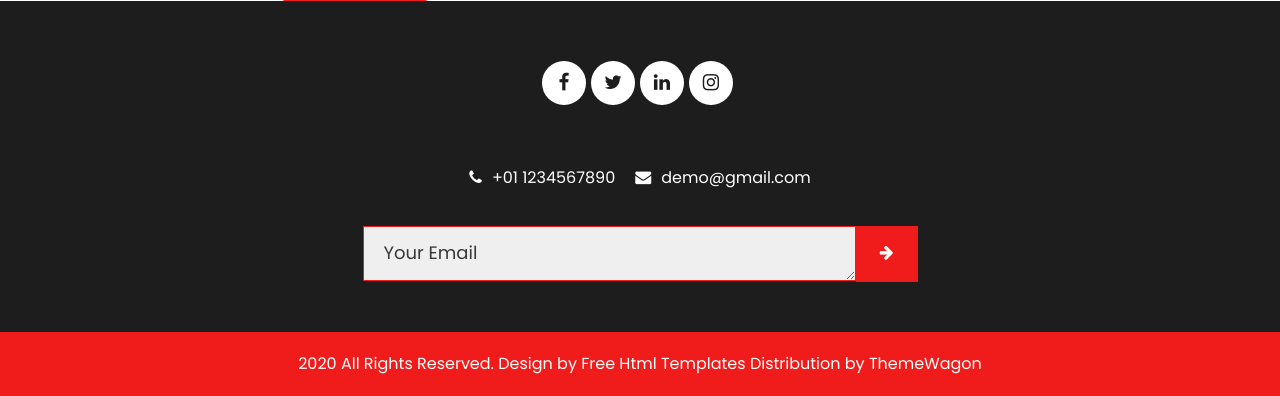
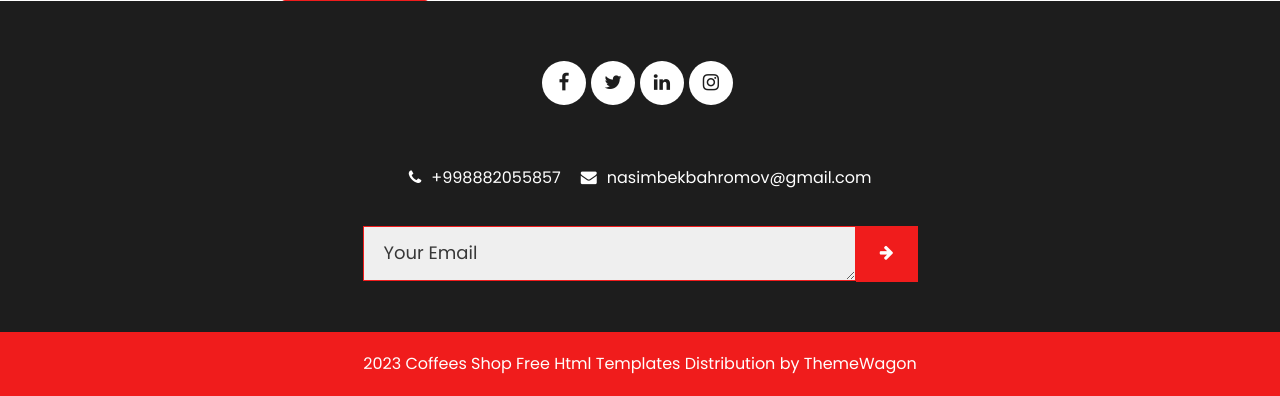
Before and after one commit to Nasimbek-Bahromov/Coffeeshop, a Django app: page /blog in a window 1280 px wide. Shown: the part 1567-1963 px from the top of the page. Run offline with Django 5.2, Linux system fonts and the light colour scheme; data comes from the database, SQL or seed files in the repository; some libraries are stand-ins or nearby versions.

Commit message:
coffeeshop

```diff
--- a/Config/settings.py
+++ b/Config/settings.py
@@ -32,13 +32,14 @@ ALLOWED_HOSTS = []
 # Application definition
 
 INSTALLED_APPS = [
+    'jazzmin',
     'django.contrib.admin',
     'django.contrib.auth',
     'django.contrib.contenttypes',
     'django.contrib.sessions',
     'django.contrib.messages',
     'django.contrib.staticfiles',
-    'main'
+    'main',
 ]
 
 MIDDLEWARE = [
@@ -117,6 +118,8 @@ USE_TZ = True
 # Static files (CSS, JavaScript, Images)
 # https://docs.djangoproject.com/en/5.0/howto/static-files/
 
+
+
 STATIC_URL = 'static/'
 STATICFILES_DIRS = [BASE_DIR / 'static']
 STATIC_ROOT = os.path.join(BASE_DIR, 'staticfiles')
--- a/main/views.py
+++ b/main/views.py
@@ -59,10 +59,6 @@ def coffees(request):
     if len(ourcoffee) % 4 != 0:
         coffees.append(row)
 
-    # coffee = [
-    #     [1, 2, 3, 4],
-    #     [5, 6, 7, 8]
-    # ]
 
     context = {
         'baners':baners,
--- a/templates/base.html
+++ b/templates/base.html
@@ -49,7 +49,7 @@
          <div class="container">
             <div class="row">
                <div class="col-sm-12">
-                  <p class="copyright_text">2020 All Rights Reserved. Design by <a href="https://html.design">Free Html Templates</a>
+                  <p class="copyright_text">2023 Coffees Shop <a href="https://html.design">Free Html Templates</a>
                      Distribution by <a href="https://themewagon.com">ThemeWagon</a></p>
                </div>
             </div>
--- a/templates/components/footer.html
+++ b/templates/components/footer.html
@@ -16,12 +16,12 @@
                 <ul>
                    <li>
                       <a href="#">
-                      <i class="fa fa-phone" aria-hidden="true"></i><span class="padding_left_10">+01 1234567890</span>
+                      <i class="fa fa-phone" aria-hidden="true"></i><span class="padding_left_10">+998882055857</span>
                       </a>
                    </li>
                    <li>
                       <a href="#">
-                      <i class="fa fa-envelope" aria-hidden="true"></i><span class="padding_left_10">demo@gmail.com</span>
+                      <i class="fa fa-envelope" aria-hidden="true"></i><span class="padding_left_10">nasimbekbahromov@gmail.com</span>
                       </a>
                    </li>
                 </ul>
```
